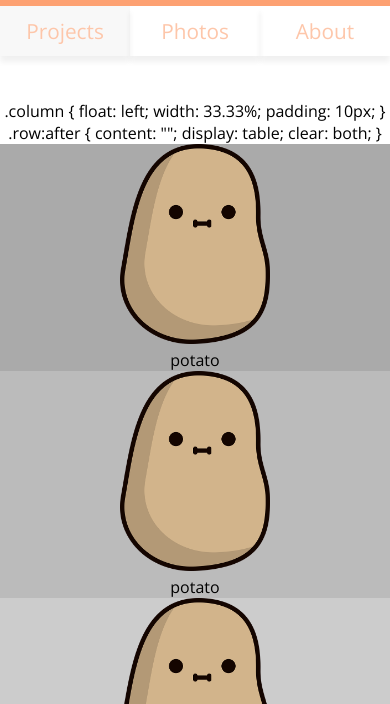
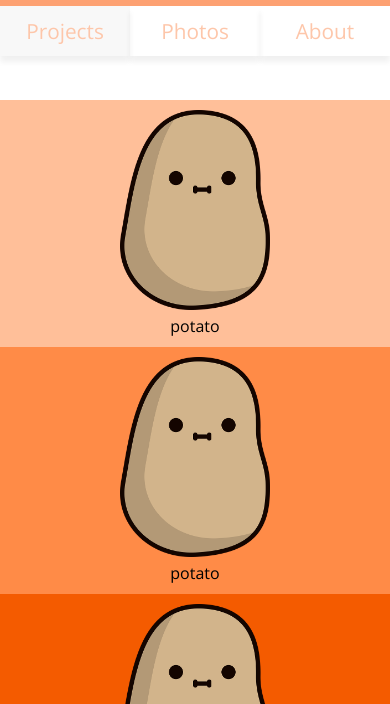
Before and after one commit to arisaha13/arisaha13.github.io, a plain HTML site: page index.html in a window 390 px wide. Both pictures are taken after a click on the button "Projects". Shown: the part 140-844 px from the top of the page. Drawn offline with nearby package versions, Linux system fonts and the light colour scheme.

Commit message:
Update index.html
column error fix attempt #1

```diff
--- a/index.html
+++ b/index.html
@@ -233,6 +233,10 @@ Width: 100%;
   <br>
 
   <div id="Projects" class="tabcontent">
+    <style>
+    * {
+      box-sizing: border-box;
+    }
     .column {
       float: left;
       width: 33.33%;
@@ -245,18 +249,25 @@ Width: 100%;
       clear: both;
     }
 
+    @media screen and (max-width: 600px) {
+      .column {
+        width: 100%;
+      }
+    }
+    </style>
+
     <div class="row">
-      <div class="column" style="background-color:#aaa;">
+      <div class="column" style="background-color:#ffbf99;">
         <img src="potato-5039995_960_720.webp" alt="potato" height="200px" width="150px">
         <br>
         potato
       </div>
-      <div class="column" style="background-color:#bbb;">
+      <div class="column" style="background-color:#ff8b47;">
         <img src="potato-5039995_960_720.webp" alt="potato" height="200px" width="150px">
         <br>
         potato
       </div>
-      <div class="column" style="background-color:#ccc;">
+      <div class="column" style="background-color:#f45b00;">
         <img src="potato-5039995_960_720.webp" alt="potato" height="200px" width="150px">
         <br>
         potato
```
